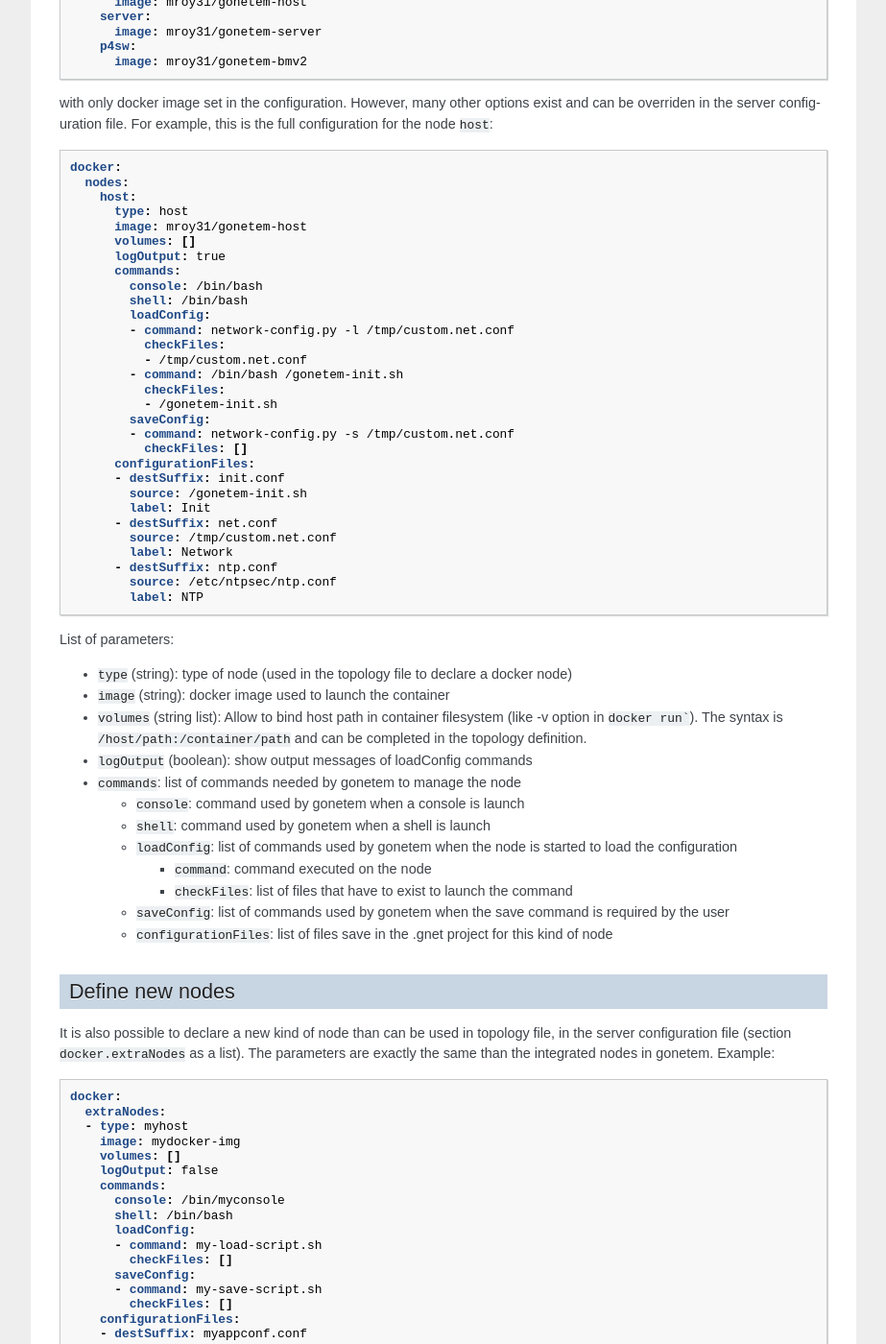
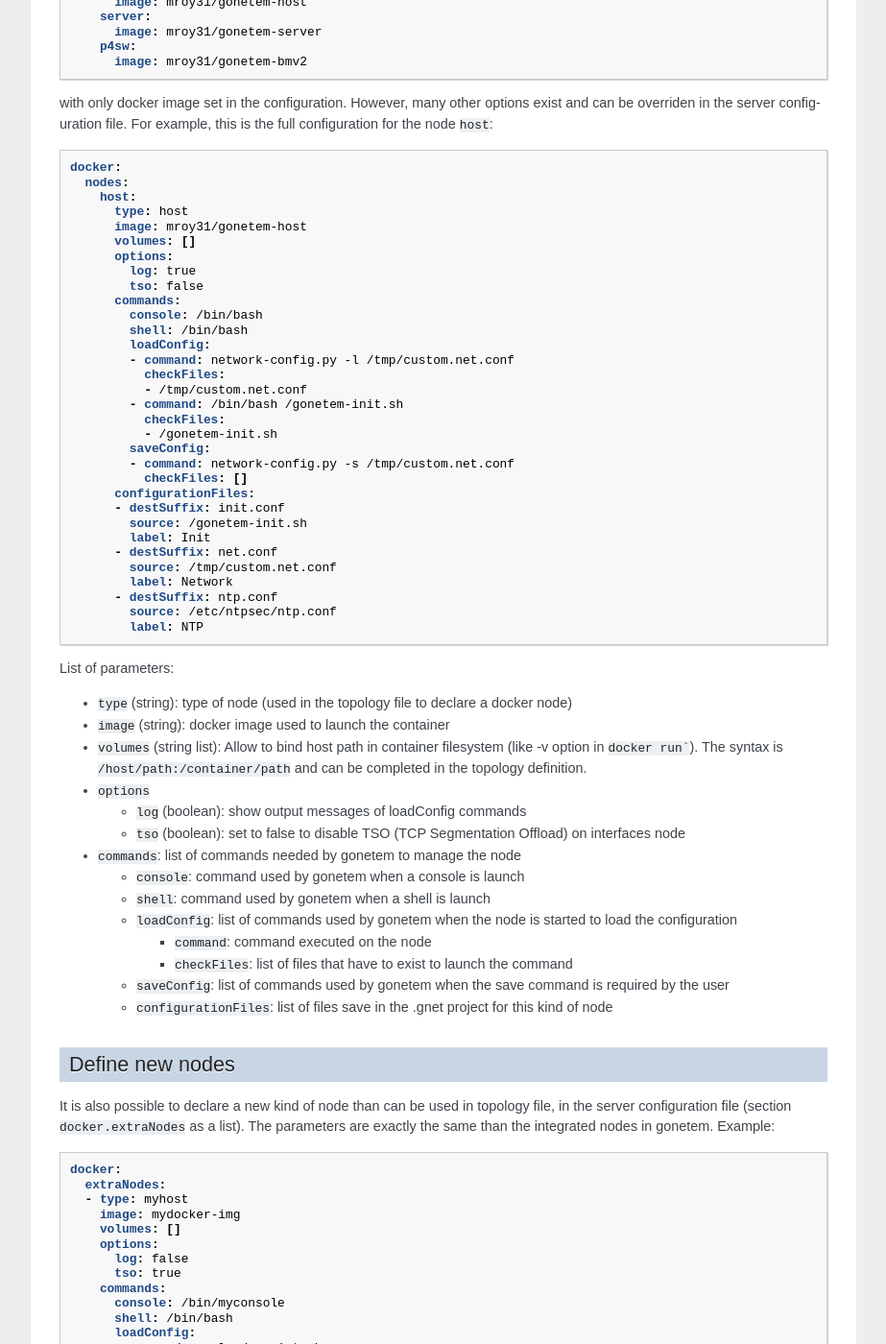
Before and after one commit to mroy31/gonetem, a Sphinx documentation site: the page built from docs/source/nodes.rst, in a window 1280 px wide and 1400 px high, scrolled down 464 px. Shown: the whole window at 96% size, without its empty margins (198-1121 px from the left). Built offline with Sphinx 7.4.7, drawn with Linux system fonts in a browser that asks for light colours; some of the changed text lies outside the part shown.

Commit message:
[node] Add option in node definition to enable/disable TSO. By default, disable TSO for host/server nodes only

````diff
--- a/docs/source/nodes.rst
+++ b/docs/source/nodes.rst
@@ -43,7 +43,9 @@
           type: host
           image: mroy31/gonetem-host
           volumes: []
-          logOutput: true
+          options:
+            log: true
+            tso: false
           commands:
             console: /bin/bash
             shell: /bin/bash
@@ -73,7 +75,11 @@
 - ``type`` (string): type of node (used in the topology file to declare a docker node)
 - ``image`` (string): docker image used to launch the container
 - ``volumes`` (string list): Allow to bind host path in container filesystem (like -v option in ``docker run```). The syntax is ``/host/path:/container/path`` and can be completed in the topology definition.
-- ``logOutput`` (boolean): show output messages of loadConfig commands
+- ``options``
+
+  - ``log`` (boolean): show output messages of loadConfig commands
+  - ``tso`` (boolean): set to false to disable TSO (TCP Segmentation Offload) on interfaces node
+
 - ``commands``: list of commands needed by gonetem to manage the node
 
   - ``console``: command used by gonetem when a console is launch
@@ -101,7 +107,9 @@
       - type: myhost
         image: mydocker-img
         volumes: []
-        logOutput: false
+        options:
+          log: false
+          tso: true
         commands:
           console: /bin/myconsole
           shell: /bin/bash
@@ -140,7 +148,9 @@
       extraNodes:
       - type: vyos
         image: gonetem-vyos:1.4
-        logOutput: false
+        options:
+          log: false
+          tso: true
         commands:
           console: su - vyos
           shell: /bin/bash
````
Also changed, not shown: 2 other files.
